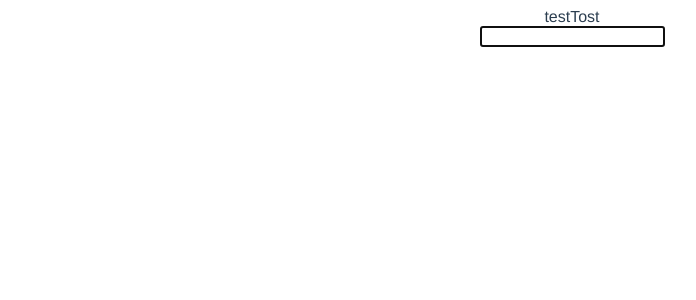
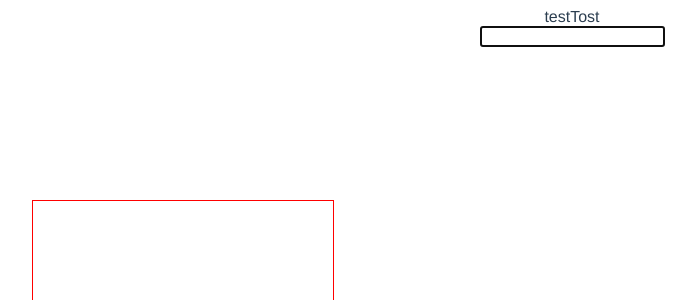
Before and after one commit to wq89855254/conponents, a Vue app: page / in a window 1280 px wide. Shown: the top 300 px of the page, without its empty margins (68-764 px from the left). Built offline with nearby package versions, Linux system fonts and the light colour scheme; a small style sheet from the web is missing.

Commit message:
'添加拖拽指令'

```diff
--- a/src/directive/drag.js
+++ b/src/directive/drag.js
@@ -0,0 +1,16 @@
+export default {
+    inserted: function (el) {
+        // 聚焦元素
+        el.onmousedown = function (e) {
+            var disx = e.pageX - el.offsetLeft;
+            var disy = e.pageY - el.offsetTop;
+            document.onmousemove = function (e) {
+                el.style.left = e.pageX - disx + 'px';
+                el.style.top = e.pageY - disy + 'px';
+            }
+            document.onmouseup = function () {
+                document.onmousemove = document.onmouseup = null;
+            }
+        }
+    }
+}
--- a/src/directive/index.js
+++ b/src/directive/index.js
@@ -1,4 +1,6 @@
 import focus from './focus'
+import drag from './drag'
 export {
-    focus
+    focus,
+    drag
 }
--- a/src/views/Home.vue
+++ b/src/views/Home.vue
@@ -2,9 +2,19 @@
   <div class="home">
       <div class="testTost" @click="showToast">testTost</div>
       <input type="text" v-focus>
+      <div class="drag" v-drag></div>
   </div>
 </template>
-
+<style type="scss" scoped>
+  .drag{
+    position: absolute;
+    top: 200px;
+    left: 100px;
+    width: 300px;
+    height: 100px;
+    border: 1px solid red;
+  }
+</style>
 <script>
 // @ is an alias to /src
 
--- a/vue.config.js
+++ b/vue.config.js
@@ -1,3 +1,4 @@
 module.exports = {
-    　publicPath:process.env.NODE_ENV==='production'?'./':'/'
+    // eslint-disable-next-line no-irregular-whitespace
+    publicPath:process.env.NODE_ENV==='production'?'./':'/'
 }
```
